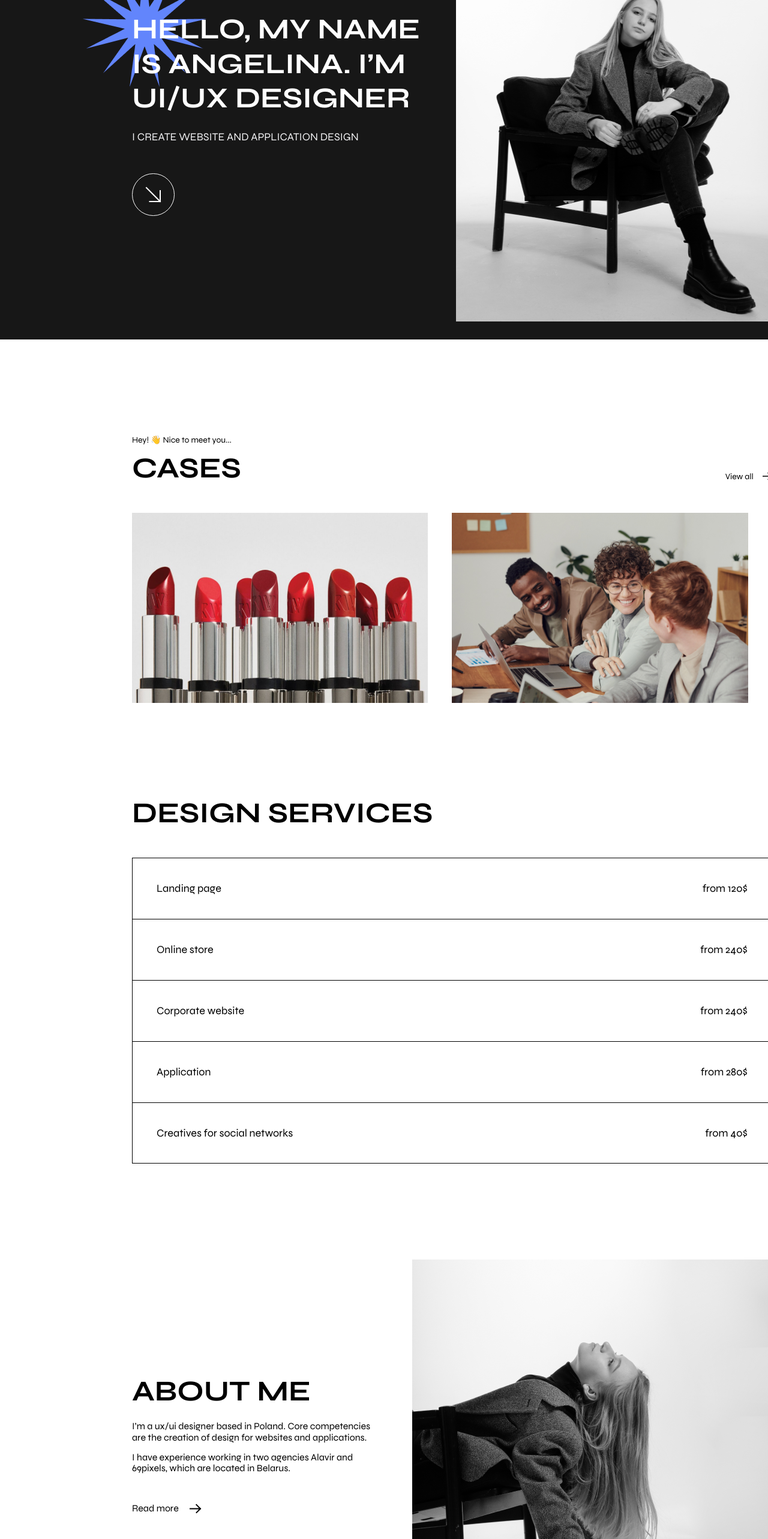
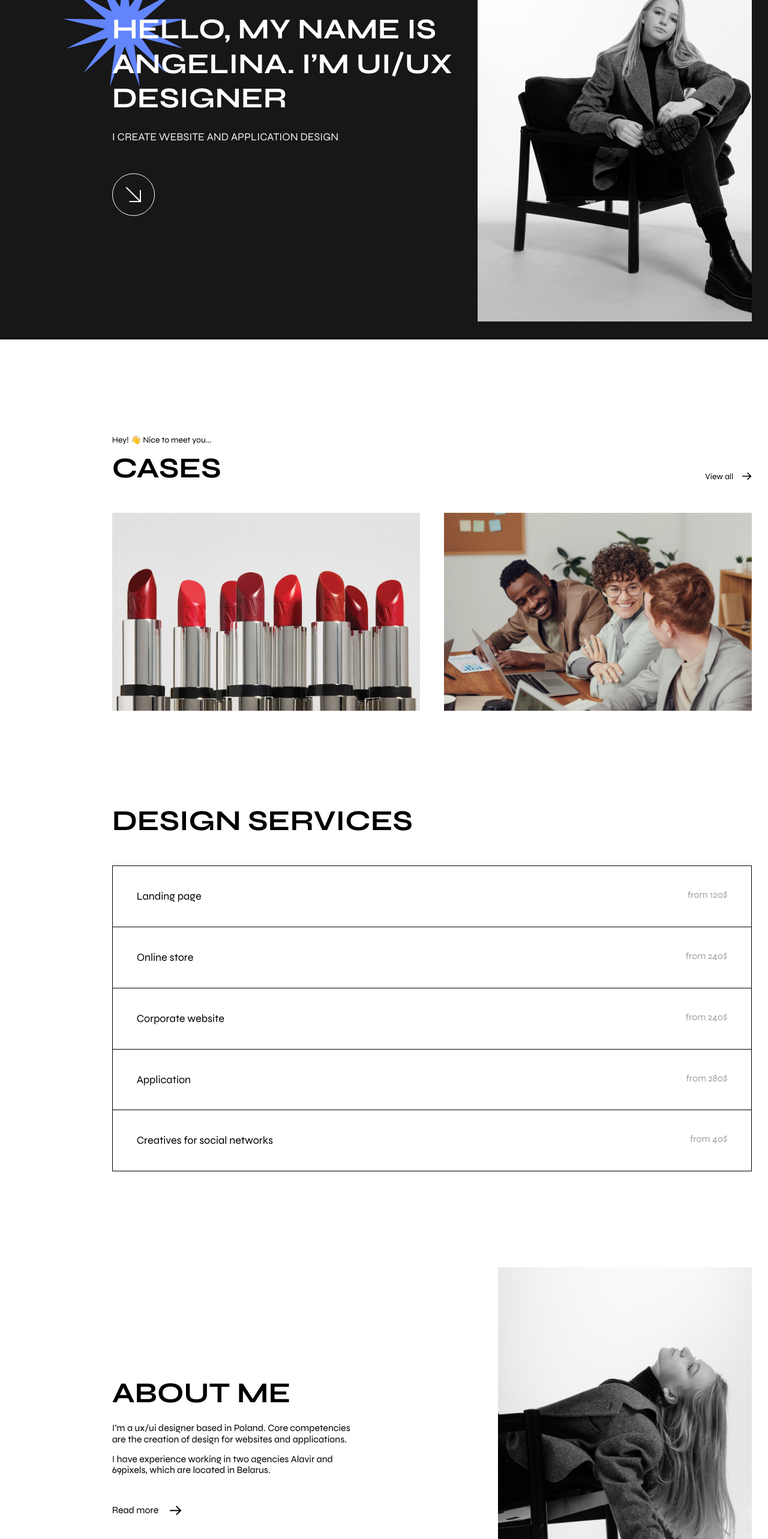
Before and after one commit to HonestRationalBest/site-cv, a React (Create React App) app: page / in a window 1280 px wide. Shown: the part 234-2800 px from the top of the page at 60% size. Built offline with nearby package versions, Linux system fonts and the light colour scheme.

Commit message:
small changes

```diff
--- a/src/components/Footer/style/Footer.scss
+++ b/src/components/Footer/Footer.scss
@@ -6,7 +6,7 @@
   &__container {
     width: 1200 / 1440 * 100%;
     margin: 0px auto;
-    margin-left: 220px;
+    margin-left: 210 / 1440 * 100%;
   }
 
   // .footer__title
@@ -30,8 +30,17 @@
   align-items: center;
   border-bottom: 1px solid rgba(256, 256, 256, 0.4);
   padding-bottom: 30px;
+  @media (max-width: 740px) {
+    flex-direction: column;
+    align-items: flex-start;
+    width: 100%;
+  }
   // .menu-footer__elem
   &__elem {
+    margin-bottom: 40px;
+    @media (max-width: 740px) {
+      width: 100%;
+    }
   }
 
   // .menu-footer__list
@@ -47,8 +56,11 @@
     text-transform: uppercase;
     &:not(:last-child) {
       margin-right: 50px;
+      @media (max-width: 415px) {
+        margin-right: 20px;
+      }
     }
-    & a{
+    & a {
       color: #fff;
     }
   }
--- a/src/components/Footer/Footer.tsx
+++ b/src/components/Footer/Footer.tsx
@@ -1,5 +1,5 @@
 import React from "react";
-import "./style/Footer.scss";
+import "./Footer.scss";
 import arrow from "../../icons/white_arrow.svg";
 import { NavLink } from "react-router-dom";
 
--- a/src/components/Header/Header.scss
+++ b/src/components/Header/Header.scss
@@ -37,8 +37,12 @@
     font-weight: bold;
     font-size: 24px;
     text-transform: uppercase;
-    @media (max-width: 700px) {
-      margin-right: 20px;
+    @media (max-width: 850px) {
+      margin-left: 0px !important;
+    }
+
+    @media (max-width: 1050px) {
+      margin-left: 60px;
     }
   }
 
@@ -56,7 +60,7 @@
     }
   }
 
-  &__hamburger{
+  &__hamburger {
     margin-right: 15px;
     cursor: pointer;
   }
--- a/src/pages/About/index.scss
+++ b/src/pages/About/index.scss
@@ -1,9 +1,42 @@
+$maxWidthContainer: 1270;
+
+@mixin adaptiv-value($property, $startSize, $minSize, $type) {
+  $addSize: $startSize - $minSize;
+  @if $type==1 {
+    //Только если меньше контейнера
+    #{$property}: $startSize + px;
+    @media (max-width: #{$maxWidthContainer + px}) {
+      #{$property}: calc(
+        #{$minSize + px} + #{$addSize} *
+          ((100vw - 320px) / #{$maxWidthContainer - 320})
+      );
+    }
+  } @else if $type==2 {
+    //Только если больше контейнера
+    #{$property}: $startSize + px;
+    @media (min-width: #{$maxWidthContainer + px}) {
+      #{$property}: calc(
+        #{$minSize + px} + #{$addSize} * ((100vw - 320px) / #{$maxWidth - 320})
+      );
+    }
+  } @else {
+    //Всегда
+    #{$property}: calc(
+      #{$minSize + px} + #{$addSize} * ((100vw - 320px) / #{$maxWidth - 320})
+    );
+  }
+}
+
 .about {
   // .about__container
   &__container {
     width: 1200 / 1440 * 100%;
     margin: 0px auto;
-    margin-left: 220px;
+    margin-left: 210 / 1440 * 100%;
+    @media (max-width: 1050px) {
+      margin-left: auto;
+      width: 1380 / 1440 * 100%;
+    }
   }
 
   &__description {
@@ -26,11 +59,14 @@
   margin-top: 190px;
   display: flex;
   align-items: flex-start;
+  justify-content: space-between;
+  width: 100%;
 
   // .main-about__photo
   &__photo {
     width: 216px;
     height: 216px;
+    position: absolute;
     background: url(../../images/eye_img.png);
   }
 
@@ -39,6 +75,7 @@
     width: 300px;
     margin-top: 240px;
     flex: 1 1 auto;
+    margin-left: 115px;
   }
 
   // .main-about__title
@@ -57,10 +94,15 @@
 
   // .main-about__background
   &__background {
-    width: 600px;
     height: 620px;
-    margin-left: 107px;
-    background: url(../../images/about_main.png);
+    width: 100%;
+    @media (max-width: 1050px) {
+      height: 520px;
+      width: 500px;
+    }
+    flex: 0 0 auto;
+    // margin-left: 107px;
+    background: url(../../images/about_main.png) no-repeat right right;
   }
 }
 
@@ -113,7 +155,7 @@
     margin-right: 32px;
   }
 
-  &__text{
+  &__text {
     letter-spacing: 1px;
   }
 }
@@ -203,7 +245,6 @@
   justify-content: space-between;
   // .faq-about__body
   &__body {
-
   }
 
   // .faq-about__content
--- a/src/pages/Home/index.scss
+++ b/src/pages/Home/index.scss
@@ -1,9 +1,42 @@
+$maxWidthContainer: 1270;
+
+@mixin adaptiv-value($property, $startSize, $minSize, $type) {
+  $addSize: $startSize - $minSize;
+  @if $type==1 {
+    //Только если меньше контейнера
+    #{$property}: $startSize + px;
+    @media (max-width: #{$maxWidthContainer + px}) {
+      #{$property}: calc(
+        #{$minSize + px} + #{$addSize} *
+          ((100vw - 320px) / #{$maxWidthContainer - 320})
+      );
+    }
+  } @else if $type==2 {
+    //Только если больше контейнера
+    #{$property}: $startSize + px;
+    @media (min-width: #{$maxWidthContainer + px}) {
+      #{$property}: calc(
+        #{$minSize + px} + #{$addSize} * ((100vw - 320px) / #{$maxWidth - 320})
+      );
+    }
+  } @else {
+    //Всегда
+    #{$property}: calc(
+      #{$minSize + px} + #{$addSize} * ((100vw - 320px) / #{$maxWidth - 320})
+    );
+  }
+}
+
 .main {
   // .main__container
   &__container {
     width: 1200 / 1440 * 100%;
     margin: 0px auto;
-    margin-left: 220px;
+    margin-left: 210 / 1440 * 100%;
+    @media (max-width: 1050px) {
+      margin-left: auto;
+      width: 1380 / 1440 * 100%;
+    }
   }
 
   &__services {
@@ -29,34 +62,38 @@
     display: flex;
     justify-content: space-between;
     height: 82vh;
-  }
-
-  // .main-header__offer
-  &__offer {
-    margin-top: 140px;
+    width: 100%;
   }
 
   // .main-header__img
   &__img {
     width: 100%;
     background-image: url(../../images/main_page.png);
+    background-repeat: no-repeat;
+    background-size: cover;
     min-height: 100%;
-    width: 600px;
+    max-width: 650px;
+    flex: 1 1 auto;
   }
 }
 .offer-header {
   position: relative;
-
+  margin: 140px 0px 0px 0px;
+  flex: 1 1 auto;
   // .offer-header__title
   &__title {
     font-weight: bold;
     font-size: 48px;
     line-height: 58 / 48 * 100%;
     text-transform: uppercase;
-    width: 540px;
+    width: 100%;
     margin-bottom: 25px;
     z-index: 1;
     position: relative;
+    @media (max-width: 420px) {
+      font-size: 28px;
+      text-align: left;
+    }
   }
 
   // .offer-header__text
@@ -66,14 +103,24 @@
     text-transform: uppercase;
     color: #f3f3f5;
     margin-bottom: 50px;
+    @media (max-width: 420px) {
+      text-align: left;
+    }
   }
 
-  &__img{
+  &__img {
     z-index: 0;
     top: -80px;
     left: -83px;
     position: absolute;
   }
+}
+.tablet-body-header-main {
+  display: flex;
+  justify-content: center;
+  height: 82vh;
+  width: 100%;
+  text-align: center;
 }
 
 .cases-main {
@@ -121,16 +168,21 @@
     margin-top: 15px;
   }
 }
+
 .cases-slider {
-  display: flex;
+  display: grid;
+  grid-template-columns: 1fr 1fr;
+  column-gap: 15px;
   align-items: center;
   // .cases-slider__elem
 
   &__elem {
-    margin-right: 40px;
-    & img{
+    & img {
       width: 100%;
     }
+  }
+  @media (min-width: 1000px) {
+    column-gap: 40px;
   }
 }
 
@@ -167,13 +219,17 @@
       transition: all 0.3s ease 0s;
       // cursor: url(../../images/new-cursor.png), auto  !important;
     }
-
   }
 
   // .table-services__text
   &__text {
     font-size: 18px;
     line-height: 21 / 18 * 100%;
+  }
+
+  &__price {
+    color: #171717;
+    opacity: 0.4;
   }
 }
 
@@ -195,9 +251,11 @@
   display: flex;
   justify-content: space-between;
   align-items: center;
-
+  @include adaptiv-value("height", 600, 30, 1);
   &__content {
-    width: 400px;
+    width: 100%;
+    flex: 0 1 auto;
+    @include adaptiv-value("margin-right", 220, 0, 1);
   }
 
   // .about-body__text
@@ -223,6 +281,19 @@
     font-size: 48px;
     text-transform: uppercase;
     margin-bottom: 25px;
+  }
+
+  &__img {
+    width: 100%;
+    background-image: url(../../images/about_main.png);
+    background-repeat: no-repeat;
+    background-size: cover;
+    min-height: 100%;
+    max-width: 600px;
+    flex: 1 1 auto;
+    @media (max-width: 740px) {
+      display: none;
+    }
   }
 }
 .about-slider {
@@ -260,4 +331,5 @@
   display: flex;
   justify-content: center;
   align-items: center;
+  min-height: 170px;
 }
--- a/src/pages/Home/index.tsx
+++ b/src/pages/Home/index.tsx
@@ -16,11 +16,14 @@ import client_img_06 from "../../images/client_img_06.png";
 import { ClientGirdItem } from "../../components/ClinetGridItem/ClientGirdItem";
 
 const Home = () => {
+
+  const screenWidth = document.documentElement.clientWidth;
+
   return (
     <main className="main">
       <section className="main__header main-header">
         <div className="main__container">
-          <div className="main-header__body">
+          <div className={screenWidth > 1000 ? "main-header__body" : "main-header__body tablet-body-header-main"}>
             <div className="main-header__offer offer-header">
               <h1 className="offer-header__title">
                 HELLO, My name is Angelina. I’M UI/UX DESIGNER
@@ -31,7 +34,7 @@ const Home = () => {
               <img src={arrow_link} alt="arrow_link" />
               <img src={star__img} alt="star" className="offer-header__img" />
             </div>
-            <div className="main-header__img"></div>
+            {screenWidth > 1000 ? <div className="main-header__img"></div>: ""}
           </div>
         </div>
       </section>
@@ -67,25 +70,25 @@ const Home = () => {
           <div className="services-main__table table-services">
             <div className="table-services__elem">
               <div className="table-services__text">Landing page</div>
-              <div className="table-services__text">from 120$</div>
+              <div className="table-services__price">from 120$</div>
             </div>
             <div className="table-services__elem">
               <div className="table-services__text">Online store</div>
-              <div className="table-services__text">from 240$</div>
+              <div className="table-services__price">from 240$</div>
             </div>
             <div className="table-services__elem">
               <div className="table-services__text">Corporate website</div>
-              <div className="table-services__text">from 240$</div>
+              <div className="table-services__price">from 240$</div>
             </div>
             <div className="table-services__elem">
               <div className="table-services__text">Application</div>
-              <div className="table-services__text">from 280$</div>
+              <div className="table-services__price">from 280$</div>
             </div>
             <div className="table-services__elem">
               <div className="table-services__text">
                 Creatives for social networks
               </div>
-              <div className="table-services__text">from 40$</div>
+              <div className="table-services__price">from 40$</div>
             </div>
           </div>
         </div>
@@ -109,10 +112,7 @@ const Home = () => {
                 </div>
               </NavLink>
             </div>
-            <div className="about-body__slider about-slider">
-              <div className="about-slider__elem">
-                <img src={about__main} alt="about__main" />
-              </div>
+            <div className="about-body__img">
             </div>
           </div>
         </div>
```
